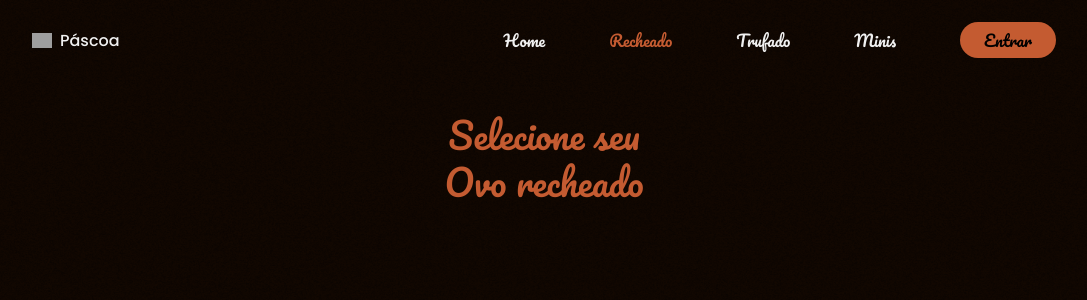
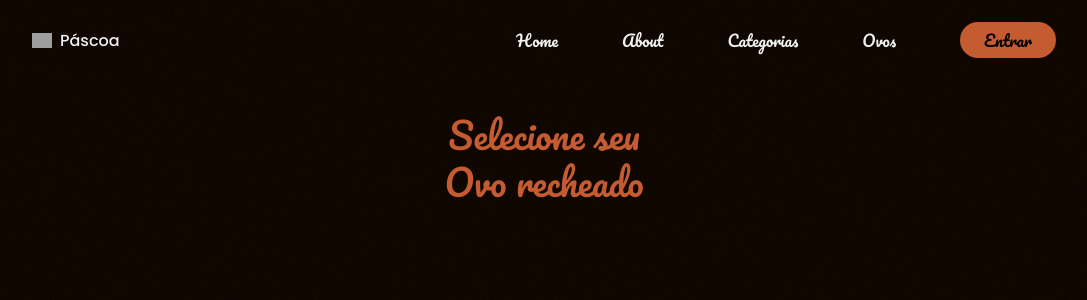
Before and after one commit to 07jaozin/Venda_ovos_de_pascoa_flask, a Flask app: page /itens in a window 1280 px wide. Shown: the top 300 px of the page, without its empty margins (96-1183 px from the left). Run offline with Flask 2, Linux system fonts and the light colour scheme; data that the repository does not hold is empty; some web fonts are replaced; grey boxes are pictures that could not be loaded.

```diff
--- a/projeto/templates/itens.html
+++ b/projeto/templates/itens.html
@@ -21,8 +21,8 @@
         <header class="header" id="header">
             <nav class="nav container">
                 <a href="#" class="nav__logo">
-                    <img src="{{ url_for('static', filename='img/ovoChocolate.png')}}" alt="logo image">
-                Páscoa
+                <img src="{{ url_for('static', filename='img/ovoChocolate.png')}}" alt="logo image">
+               Páscoa
                 </a>
 
 
@@ -30,20 +30,19 @@
                 <div class="nav__menu" id="nav-menu">
                     <ul class="nav__list">
                         <li class="nav__item">
-                            <a href="/#home" id="card__home" class="nav__link">Home</a>
+                            <a href="#home" id="card__home" class="nav__link">Home</a>
                         </li>
 
                         <li class="nav__item">
-                            <a href="/itens#recheado" class="nav__link">Recheado</a>
+                            <a href="#about" class="nav__link">About</a>
                         </li>
 
                         <li class="nav__item">
-                            <a href="/itens#trufado" class="nav__link">Trufado</a>
+                            <a href="#categoria" class="nav__link">Categorias</a>
                         </li>
                         <li class="nav__item">
-                            <a href="/itens#Minis" class="nav__link">Minis</a>
+                            <a href="/itens" class="nav__link">Ovos</a>
                         </li>
-
                         {% if session['logado'] %}
                         <li class="nav__item">
                             <a href="/carrinho" class="nav__link"><i class='bx bx-cart'></i></a>
@@ -66,16 +65,17 @@
                         <i class='bx bx-x'></i>
                      </div>
 
-
                 </div>
 
                 <!--- Toggle button -->
                 <div class="nav__toggle" id="nav-toggle">
+                    <a href="/carrinho" class="nav__link"><i class='bx bx-cart'></i></a>
+                    <i class='bx bx-menu'></i>
 
-                    <i class='bx bx-menu'></i>
                 </div>
             </nav>
         </header>
+
 
 
         <!--==================== MAIN ====================-->
```
